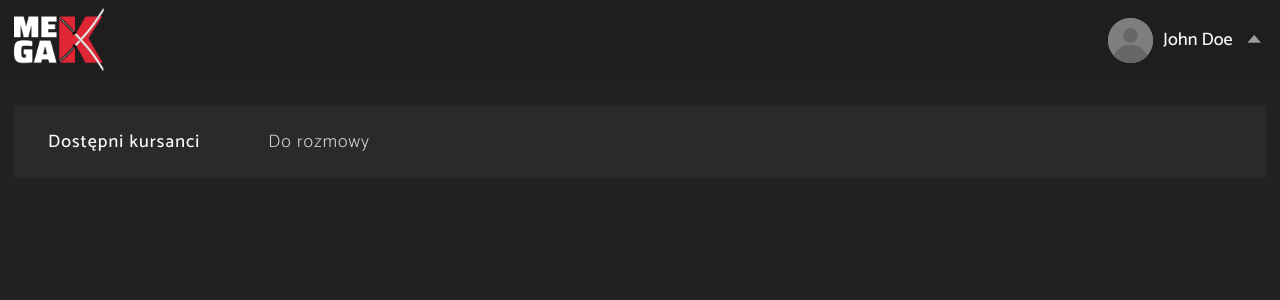
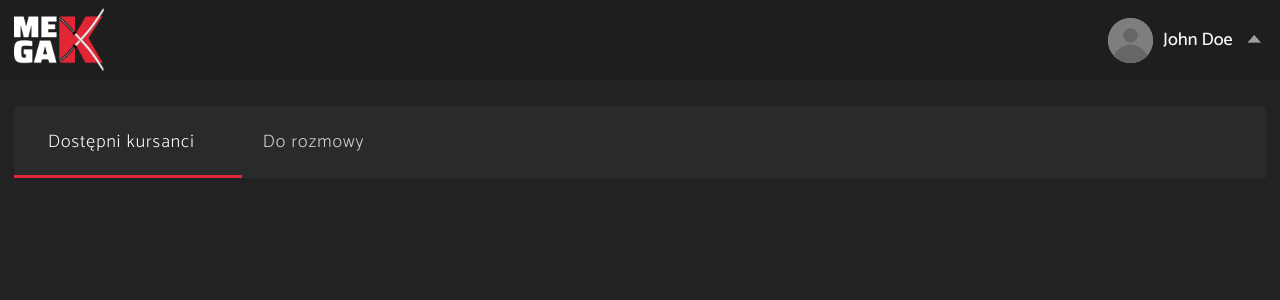
Before and after one commit to airfortech/Head-Hunter-Frontend, a React (Create React App) app: page /students in a window 1280 px wide. Shown: the top 300 px of the page. Built offline with nearby package versions, Linux system fonts and the light colour scheme.

Commit message:
more fixes and changes in logic

```diff
--- a/src/components/Header/Menu/Menu.module.css
+++ b/src/components/Header/Menu/Menu.module.css
@@ -1,6 +1,7 @@
 .Menu {
   position: relative;
   cursor: pointer;
+  z-index: 1;
 }
 
 .Menu p {
--- a/src/components/TabsNavigation/TabsNavigation.module.css
+++ b/src/components/TabsNavigation/TabsNavigation.module.css
@@ -1,4 +1,5 @@
 .TabsNavigation {
+  position: relative;
   background-color: var(--color-5);
 }
 
@@ -19,11 +20,14 @@
   transition: all var(--transition-speed-fast) ease;
 }
 
-.link:hover {
-  background-color: var(--color-7);
+.active {
+  color: var(--color-12);
 }
 
-.active {
-  color: var(--color-12);
-  font-weight: var(--font-weight-medium);
+.bar {
+  position: absolute;
+  bottom: 0;
+  height: 3px;
+  background-color: var(--color-15);
+  transition: all var(--transition-speed-fast) ease;
 }
--- a/src/components/TabsNavigation/TabsNavigation.tsx
+++ b/src/components/TabsNavigation/TabsNavigation.tsx
@@ -1,4 +1,4 @@
-import React from 'react';
+import React, { useEffect, useRef, useState } from 'react';
 import { NavLink } from 'react-router-dom';
 import classes from './TabsNavigation.module.css';
 
@@ -9,21 +9,60 @@ interface Props {
   }[];
 }
 
+interface IsLinkActiveProps {
+  isActive: boolean;
+}
+
 export const TabsNavigation = ({ routes }: Props) => {
-  const isLinkActive = ({ isActive }: any) =>
-    isActive ? `${classes.link} ${classes.active}` : classes.link;
+  const itemsEls: any = useRef([]);
+  const barRef = useRef<HTMLDivElement>(null);
+  const [xPos, setXPos] = useState<number>();
+  const [width, setWidth] = useState<number>();
+
+  const isLinkActive = ({ isActive }: IsLinkActiveProps): string => {
+    return isActive ? `${classes.link} ${classes.active}` : classes.link;
+  };
+
+  const handleClick = (itemIndex: number) => {
+    if (!itemsEls?.current) return;
+    setWidth(itemsEls.current[itemIndex].clientWidth);
+    setXPos(itemsEls.current[itemIndex].offsetLeft);
+  };
+
+  useEffect(() => {
+    if (!itemsEls?.current) return;
+    console.log('1');
+    itemsEls.current.forEach((item: any, i: number) => {
+      if ([...item.children[0].classList].join('').includes('active')) {
+        setWidth(itemsEls.current[i].clientWidth);
+        setXPos(itemsEls.current[i].offsetLeft);
+      }
+    });
+  }, []);
+
+  useEffect(() => {
+    if (!barRef?.current) return;
+    console.log(2);
+    barRef.current.style.left = xPos + 'px';
+    barRef.current.style.width = width + 'px';
+  }, [xPos, width]);
 
   return (
     <nav className={classes.TabsNavigation}>
       <ul className={classes.wrapper}>
         {routes.map(({ anchor, route }, i) => (
-          <li key={i}>
+          <li
+            key={i}
+            ref={(element: any) => itemsEls.current.push(element)}
+            onClick={() => handleClick(i)}
+          >
             <NavLink to={route} className={isLinkActive}>
               {anchor}
             </NavLink>
           </li>
         ))}
       </ul>
+      <div className={classes.bar} ref={barRef}></div>
     </nav>
   );
 };
```
